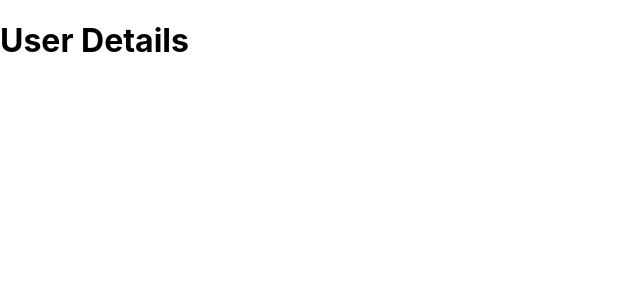
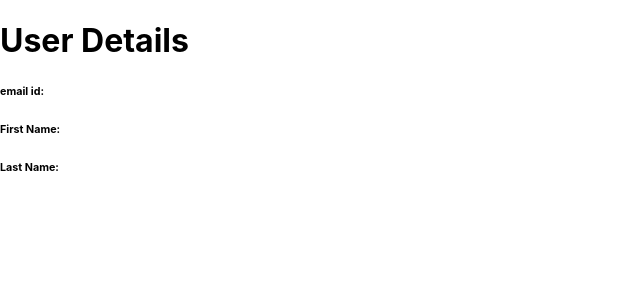
Before and after one commit to MeenaSivakumar/React-Learning, a React (Create React App) app in the folder practiceapp/: page /summary in a window 1280 px wide. Shown: the top 300 px of the page, without its empty margins (0-640 px from the left). Built offline with nearby package versions, Linux system fonts and the light colour scheme.

Commit message:
files changed

```diff
--- a/practiceapp/src/modules/user_info_form/email/EmailModule.tsx
+++ b/practiceapp/src/modules/user_info_form/email/EmailModule.tsx
@@ -6,11 +6,11 @@ import { useNavigate } from "react-router-dom";
 
 export const EmailModule = ({}) => {
   const navigate = useNavigate();
+  const [isDisabled, setIsDisabled] = useState(true);
   const userContext = useContext(UserContext);
-  if(!userContext){
-    return<div>null</div>
+  if (!userContext) {
+    return <div>null</div>;
   }
-  const [isDisabled, setIsDisabled] = useState(true);
 
   const { email, setEmail } = userContext;
 
@@ -21,9 +21,10 @@ export const EmailModule = ({}) => {
 
   const handleNext = () => {
     if (userContext?.email.length !== 0) {
-      userContext?.email === "/^[^s@]+@[^s@]+.[^s@]+$/"
+      const emailRegex = /^[^\s@]+@[^\s@]+\.[^\s@]+$/;
+      emailRegex.test(email)
         ? navigate("/nameInfo")
-        : alert("Enter Valid Email");
+        : alert("Enter valid email");
     } else {
       alert("Enter Valid Email");
       setIsDisabled(true);
@@ -35,13 +36,13 @@ export const EmailModule = ({}) => {
       <h4>Enter Your Email</h4>
       <TextField
         value={email}
-        onChange={() => handleChange}
+        onChange={handleChange}
         placeholder="Enter email"
         type="email"
       />
       <Button
         label="Next"
-        onClick={isDisabled ? ()=>{}:handleNext}
+        onClick={isDisabled ? () => {} : handleNext}
         bgColor="grey"
       />
     </div>
--- a/practiceapp/src/modules/user_info_form/name/NameModule.tsx
+++ b/practiceapp/src/modules/user_info_form/name/NameModule.tsx
@@ -10,16 +10,17 @@ export const NameModule = ({}) => {
   if(!userInfo){
     return<div>null</div>
   }
-  const [isDisabled, setIsDisabled] = useState(true);
+
 
   const { firstName, lastName, setFirstName, setLastName } = userInfo;
   const handleFirstName = (e: React.ChangeEvent<HTMLInputElement>) => {
     setFirstName(e.target.value);
+
   };
 
   const handleLastName = (e: React.ChangeEvent<HTMLInputElement>) => {
     setLastName(e.target.value);
-    setIsDisabled(false);
+
   };
 
   const handleSubmit = () => {
@@ -27,7 +28,7 @@ export const NameModule = ({}) => {
       navigate("/summary");
     } else {
       alert("Enter valid Name Details");
-      setIsDisabled(true);
+
     }
   };
 
@@ -36,20 +37,20 @@ export const NameModule = ({}) => {
       <h4>Enter Your First Name</h4>
       <TextField
         value={firstName}
-        onChange={() => handleFirstName}
+        onChange={handleFirstName}
         placeholder="Enter First Name"
         type="text"
       />
       <h4>Enter Your second Name</h4>
       <TextField
         value={lastName}
-        onChange={() => handleLastName}
+        onChange={handleLastName}
         placeholder="Enter Last Name"
         type="text"
       />
       <Button
         label="submit"
-        onClick={isDisabled ? ()=>{}: handleSubmit}
+        onClick={ handleSubmit}
         bgColor="lightgreen"
       />
     </div>
--- a/practiceapp/src/pages/summary/SummaryDetails.tsx
+++ b/practiceapp/src/pages/summary/SummaryDetails.tsx
@@ -6,9 +6,9 @@ export const SummaryDetails = () => {
   return (
     <div>
       <h1>User Details</h1>
-      <h6>{userInfo?.email}</h6>
-      <h6>{userInfo?.firstName}</h6>
-      <h6>{userInfo?.lastName}</h6>
+      <h6>email id:{userInfo?.email}</h6>
+      <h6>First Name:{userInfo?.firstName}</h6>
+      <h6>Last Name:{userInfo?.lastName}</h6>
     </div>
   );
 };
--- a/practiceapp/src/ui/atom/textfield/TextField.tsx
+++ b/practiceapp/src/ui/atom/textfield/TextField.tsx
@@ -1,6 +1,6 @@
 import { TextFiledProps } from "./TextField.types";
 
-export const TextField = ({ ...props }: TextFiledProps) => {
+export const TextField = ({...props }: TextFiledProps) => {
   return (
     <div>
       <input
--- a/practiceapp/src/useContext/AppContextProvider.tsx
+++ b/practiceapp/src/useContext/AppContextProvider.tsx
@@ -14,7 +14,7 @@ import {
 
 export interface UserContextProps {
   email: string;
-  setEmail: Dispatch<SetStateAction<string>>;
+  setEmail:  React.Dispatch<React.SetStateAction<string>>;
   firstName: string;
   setFirstName: Dispatch<SetStateAction<string>>;
   lastName: string;
```
